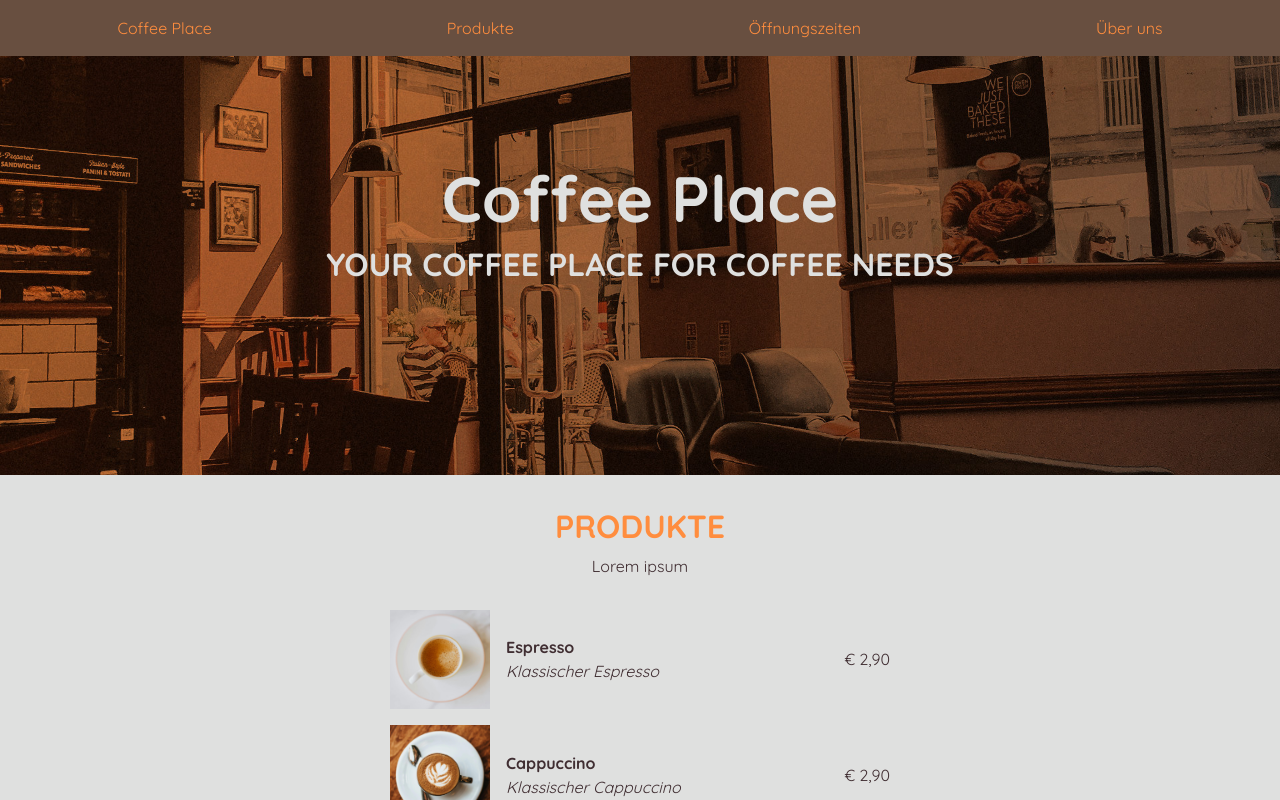
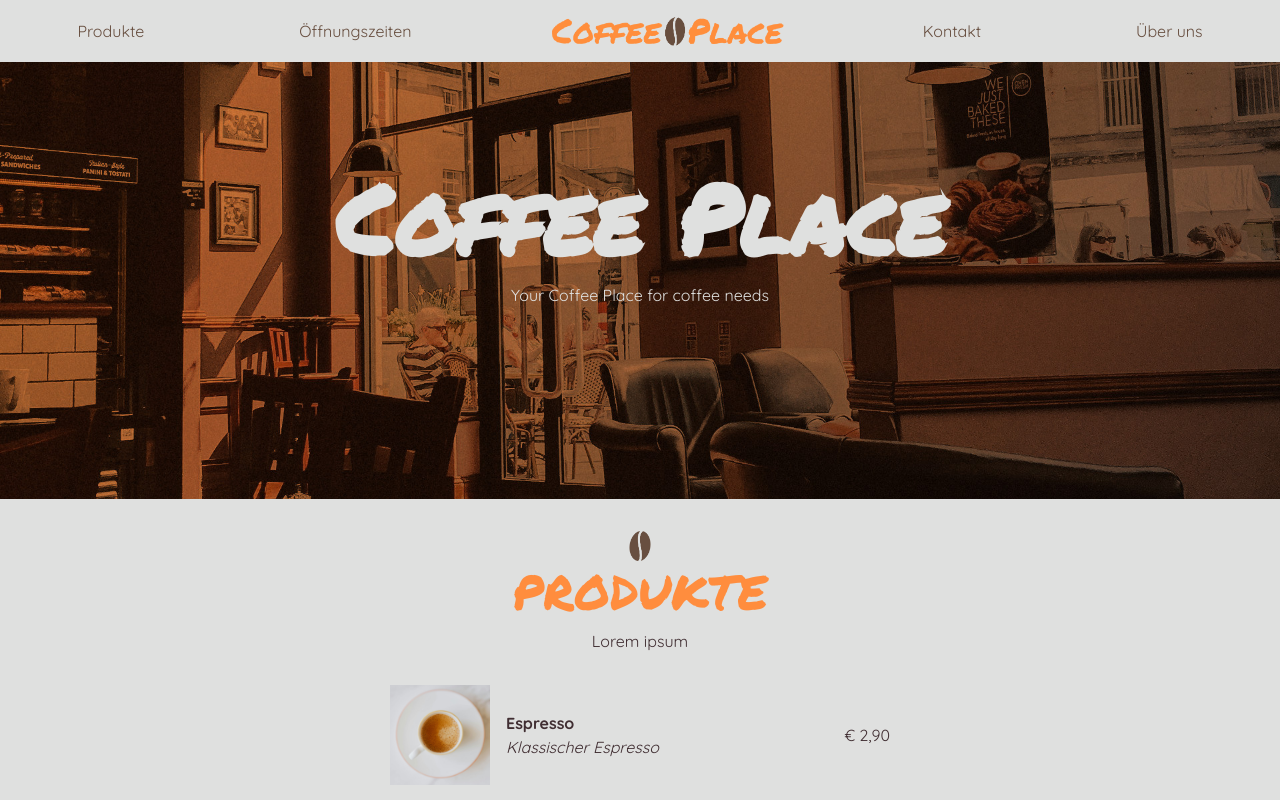
Before and after one commit to fontainm/coffeeplace, a React (Vite) app: page / in a window 1280 px wide. Shown: the top 800 px of the page. Built offline with nearby package versions, Linux system fonts and the light colour scheme.

Commit message:
add logo and colors

```diff
--- a/index.html
+++ b/index.html
@@ -2,7 +2,7 @@
 <html lang="en">
   <head>
     <meta charset="UTF-8" />
-    <link rel="icon" type="image/svg+xml" href="/1_cappuccino.jpg" />
+    <link rel="icon" type="image/svg+xml" href="/bean.png" />
     <meta name="viewport" content="width=device-width, initial-scale=1.0" />
     <title>Coffee Place</title>
   </head>
--- a/src/components/Header.jsx
+++ b/src/components/Header.jsx
@@ -7,7 +7,7 @@ const Header = () => {
       style={{ backgroundImage: `url(${header})` }}
     >
       <h1 className="header__title">Coffee Place</h1>
-      <h2 className="header__subtitle">Your Coffee Place for coffee needs</h2>
+      <p className="header__subtitle">Your Coffee Place for coffee needs</p>
     </div>
   );
 };
--- a/src/components/Navigation.jsx
+++ b/src/components/Navigation.jsx
@@ -1,15 +1,20 @@
+import logo from '/logo.png';
+
 const Navigation = () => {
   return (
     <nav className="navigation">
       <div className="navigation__wrapper">
-        <a href="#" className="navigation__item">
-          Coffee Place
-        </a>
         <a href="#products" className="navigation__item">
           Produkte
         </a>
         <a href="#openinghours" className="navigation__item">
           Öffnungszeiten
+        </a>
+        <a href="#">
+          <img src={logo} alt="Coffe Place Logo" className="navigation__logo" />
+        </a>
+        <a href="#contact" className="navigation__item">
+          Kontakt
         </a>
         <a href="#about" className="navigation__item">
           Über uns
--- a/src/index.scss
+++ b/src/index.scss
@@ -1,4 +1,5 @@
 @import url('https://fonts.googleapis.com/css2?family=Quicksand:wght@300..700&display=swap');
+@import url('https://fonts.googleapis.com/css2?family=Permanent+Marker&display=swap');
 
 $color-highlight: #ff8d3e;
 $color-primary: #684f40;
@@ -22,13 +23,31 @@ body {
 
 h1 {
   color: $color-secondary;
+  font-family: 'Permanent Marker', cursive;
+  font-size: 6rem;
 }
 
 h2 {
+  font-family: 'Permanent Marker', cursive;
+  font-weight: 400;
   color: $color-highlight;
-  font-size: 2rem;
-  font-weight: bold;
+  font-size: 3rem;
   text-transform: uppercase;
+  margin-top: 2rem;
+  position: relative;
+
+  &::after {
+    content: '';
+    width: 21px;
+    height: 30px;
+    position: absolute;
+    background: url('/bean.png');
+    background-repeat: no-repeat;
+    background-size: contain;
+    top: -2rem;
+    left: 50%;
+    transform: translateX(-50%);
+  }
 }
 
 h3,
@@ -44,20 +63,32 @@ ul {
 
 .navigation {
   position: fixed;
-  background: $color-primary;
+  background: $color-secondary;
   width: 100%;
   padding: 1rem 0;
+  z-index: 10;
 
   &__wrapper {
     max-width: 1280px;
+    margin: auto;
     display: flex;
+    align-items: center;
     justify-content: space-around;
   }
 
   &__item {
     padding: 0 1rem;
     text-decoration: none;
-    color: $color-highlight;
+    color: $color-primary;
+    transition: all 0.3s ease;
+
+    &:hover {
+      transform: translateY(-4px);
+    }
+  }
+
+  &__logo {
+    height: 30px;
   }
 }
 
@@ -67,7 +98,7 @@ ul {
 
   &__title {
     margin-top: 8rem;
-    font-size: 4rem;
+    font-size: 6rem;
     font-weight: bold;
     color: $color-secondary;
   }
@@ -119,7 +150,9 @@ ul {
 .openinghours {
   &__details {
     display: flex;
-    justify-content: space-around;
+    justify-content: space-between;
+    max-width: 500px;
+    margin: auto;
   }
 }
 
```
Also changed, not shown: public/bean.png (added), public/logo.png (added).
